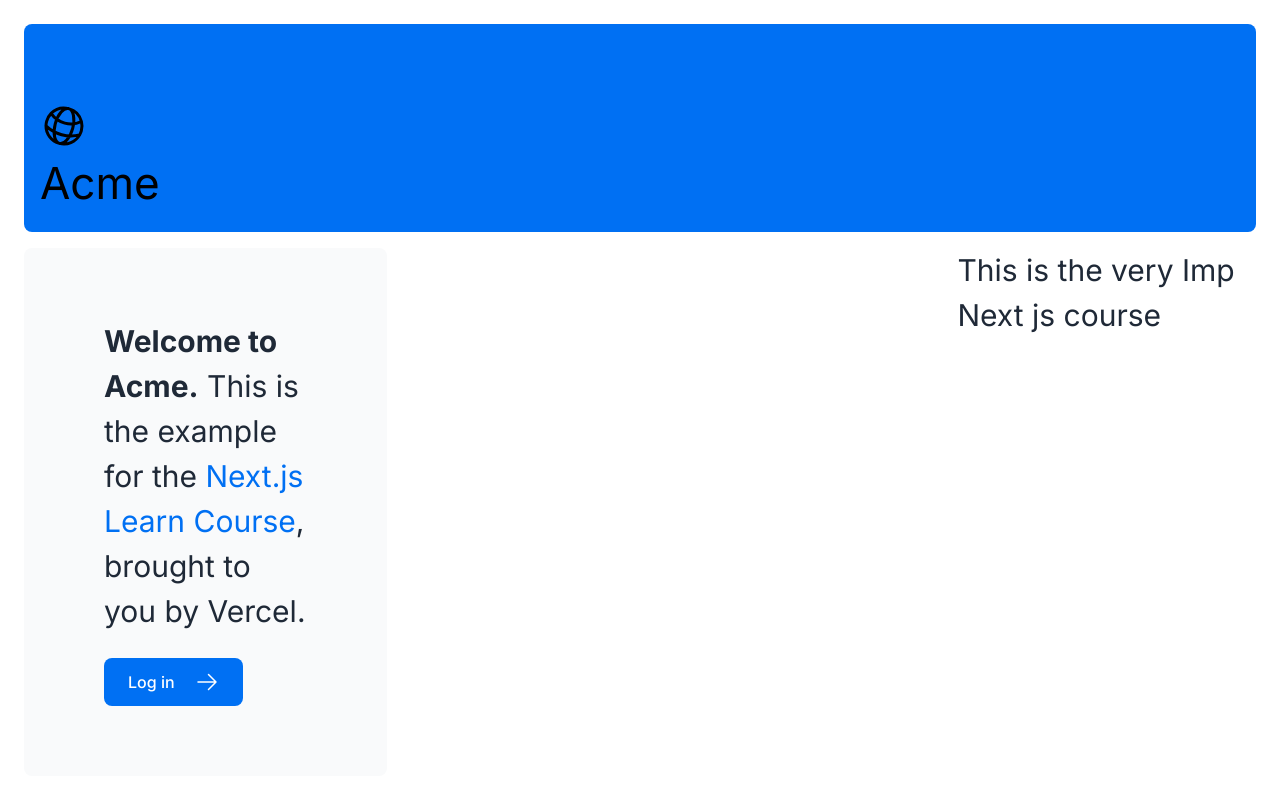
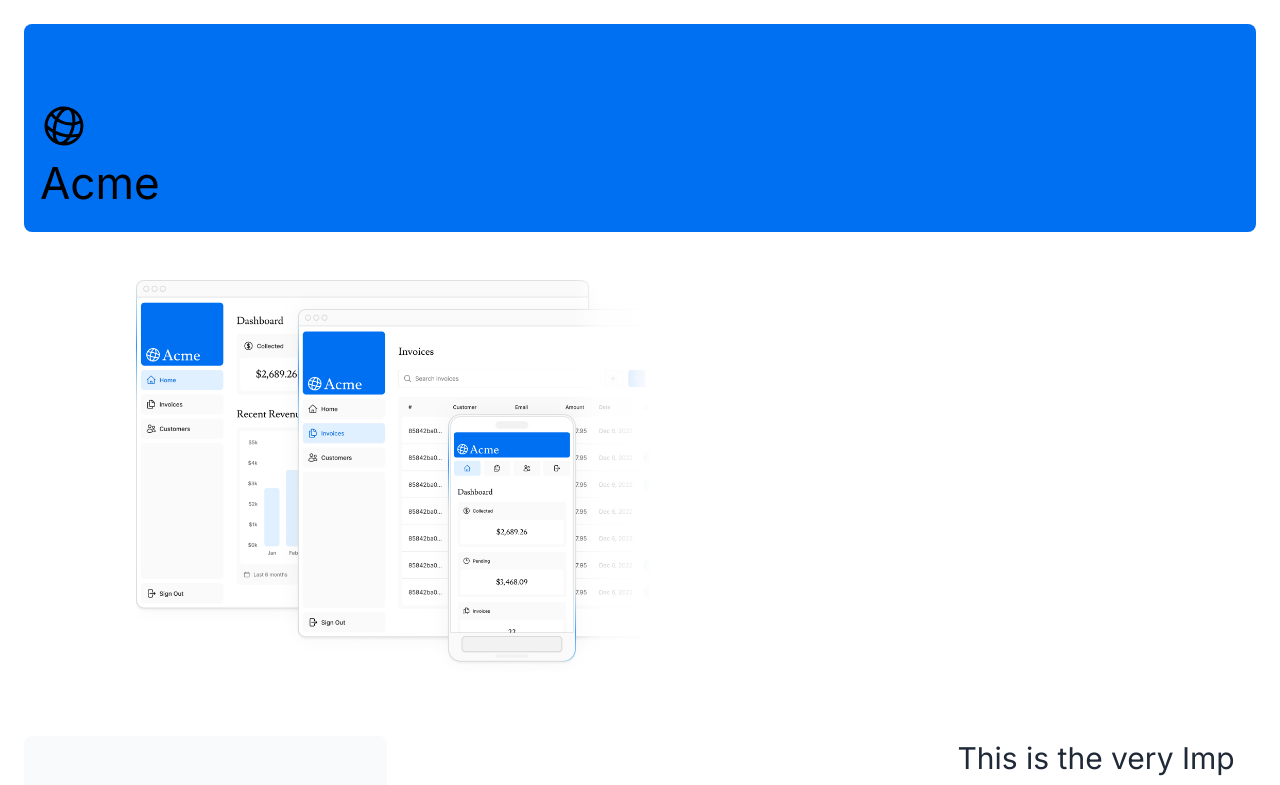
Before and after one commit to AKSHITA142/NEXTJS-fundamentals, a Next.js app: page / in a window 1280 px wide. Shown: the top 785 px of the page. Built offline with nearby package versions, Linux system fonts and the light colour scheme; a web font is replaced by a local one.

Commit message:
Image Optimisation for both desktop and browser

```diff
--- a/app/page.tsx
+++ b/app/page.tsx
@@ -3,6 +3,7 @@
 import Link from 'next/link';
 import styles from '@/app/ui/home.module.css'
 import {lusitana} from '@/app/ui/fonts'
+import Image from 'next/image';
 
 export default function Page() {
   return (
@@ -10,6 +11,23 @@
       <div className="flex h-20 shrink-0 items-end rounded-lg bg-blue-500 p-4 md:h-52">
         <AcmeLogo />
       </div>
+      <div className="flex items-center justify-center p-6 md:w-3/5 md:px-28 md:py-12">
+      {/* Add Hero Images Here */}
+      <Image
+        src="/hero-desktop.png"
+        width={1000}
+        height={760}
+        className="hidden md:block"
+        alt="Screenshots of the dashboard project showing desktop version"
+      />
+      <Image
+        src="/hero-mobile.png"
+        width={560}
+        height={620}
+        className="block md:hidden"
+        alt="Screenshot of the dashboard project showing mobile version"
+      />
+    </div>
       {/* Custom css to add shape */}
       {/* <div className={styles.shape} /> */}
 
@@ -28,6 +46,7 @@
           >
             <span>Log in</span> <ArrowRightIcon className="w-5 md:w-6" />
           </Link>
+
         </div>
         <div className="flex items-center justify-center p-6 md:w-3/5 md:px-28 md:py-12">
           {/* Add Hero Images Here */}
```
